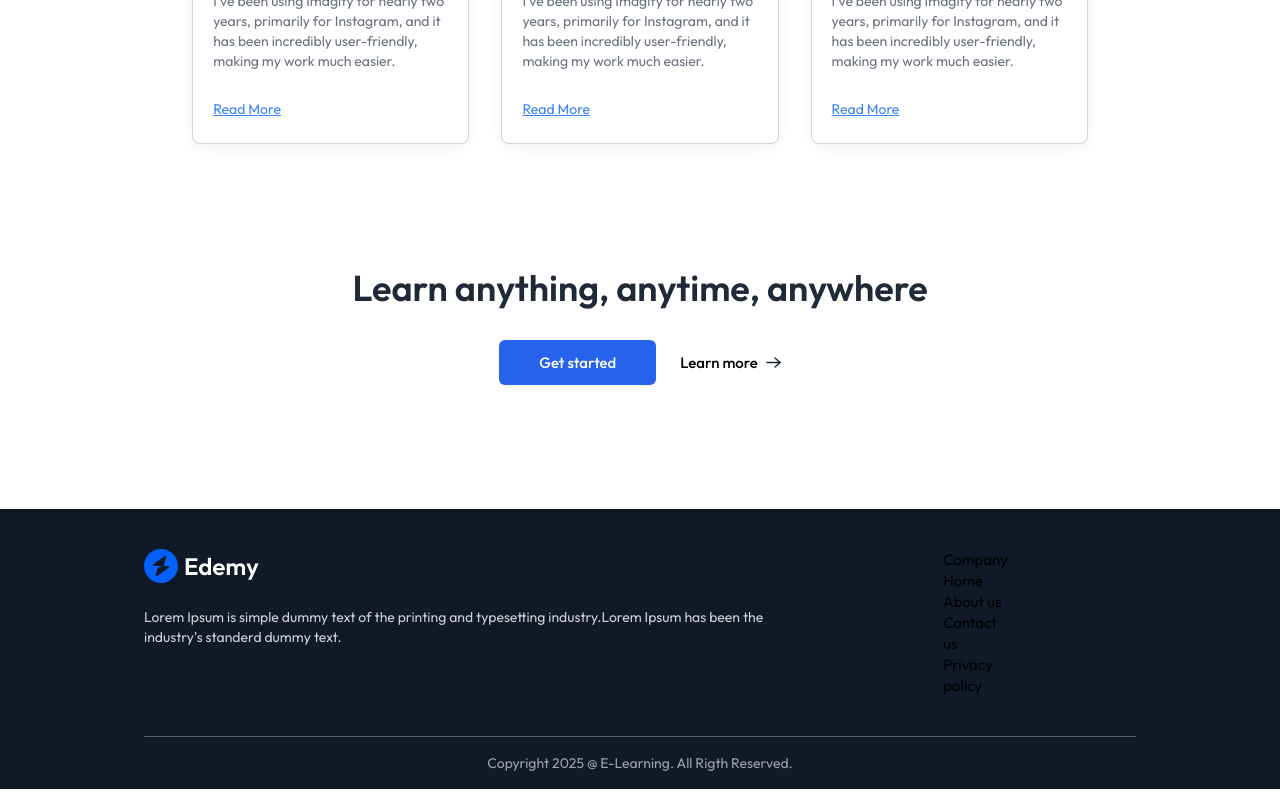
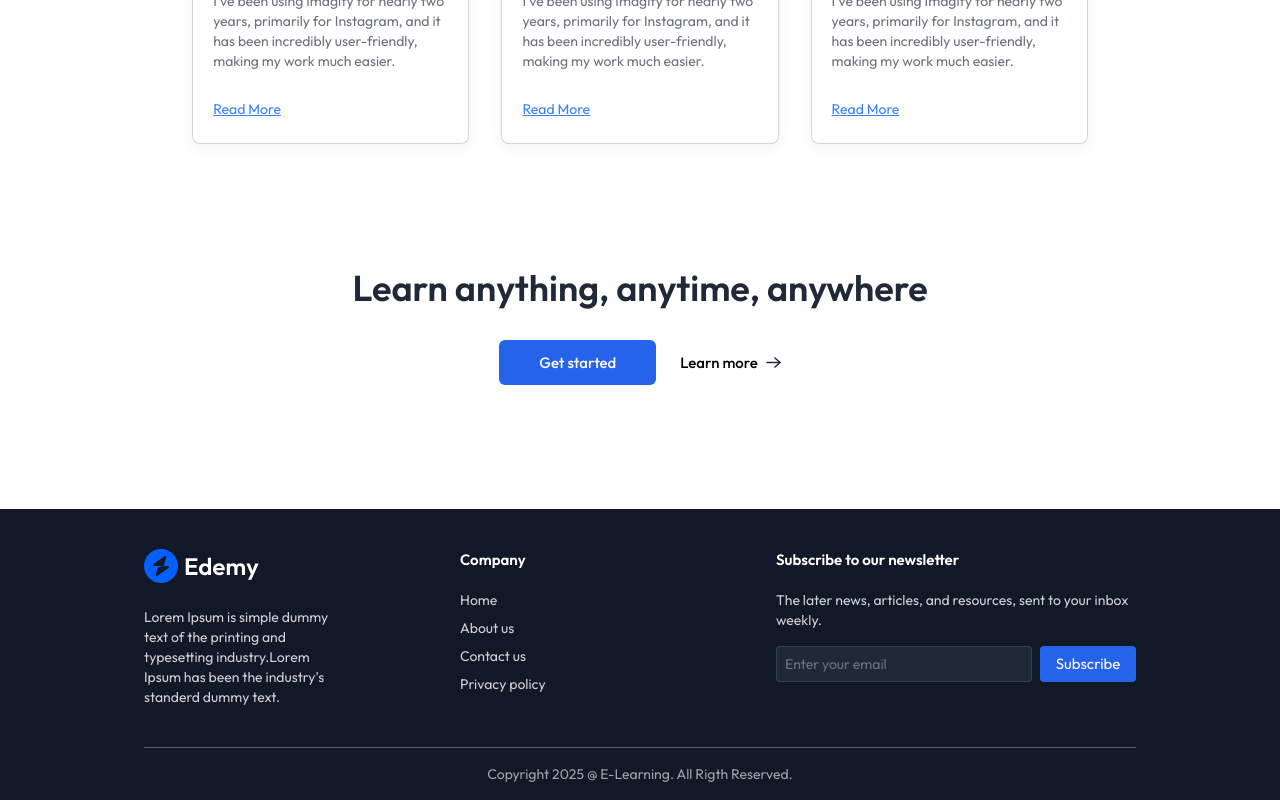
Before and after one commit to siddhiK92/E-learning, a React (Vite) app in the folder client/: page / in a window 1280 px wide. Shown: the part 2069-2869 px from the top of the page. Built offline with nearby package versions, Linux system fonts and the light colour scheme; no server answers.

Commit message:
create course-list page

```diff
--- a/client/src/components/student/CourseCard.jsx
+++ b/client/src/components/student/CourseCard.jsx
@@ -1,10 +1,10 @@
 import React, { useContext } from "react";
 import { assets } from "../../assets/assets";
-import { AppContext } from "../../context/AddContext";
+import { AddContext } from "../../context/AddContext";
 import { Link } from "react-router-dom";
 
 const CourseCard = ({ course }) => {
-  const { currency, calculateRating } = useContext(AppContext);
+  const { currency, calculateRating } = useContext(AddContext);
 
   const price = Number(course?.coursePrice || 0);
   const discount = Number(course?.courseDiscount || 0);
--- a/client/src/components/student/CoursesSection.jsx
+++ b/client/src/components/student/CoursesSection.jsx
@@ -1,10 +1,10 @@
 import React, { useContext } from "react";
 import { Link } from "react-router-dom";
-import { AppContext } from "../../context/AddContext";
+import { AddContext } from "../../context/AddContext";
 import CourseCard from "./CourseCard";
 
 const CoursesSection = () => {
-  const { allCourses } = useContext(AppContext);
+  const { allCourses } = useContext(AddContext);
 
   return (
     <div className="py-16 md:px-40 px-8">
--- a/client/src/components/student/Footer.jsx
+++ b/client/src/components/student/Footer.jsx
@@ -13,16 +13,24 @@ const Footer = () => {
           </p>
         </div>
 
-        <div className="flex flex-col md:">
-          <h2>Company</h2>
-          <ul>
+        <div className="flex flex-col md:items-start items-center w-full">
+          <h2 className="font-semibold text-white mb-5">Company</h2>
+          <ul className="flex md:flex-col w-full justify-between text-sm text-white/80 md:space-y-2">
             <li><a href="#">Home</a></li>
             <li><a href="#">About us</a></li>
             <li><a href="#">Contact us</a></li>
             <li><a href="#">Privacy policy</a></li>
           </ul>
         </div>
-        <div></div>
+        <div className="hidden md:flex flex-col items-start w-full">
+            <h2 className="font-semibold text-white mb-5">Subscribe to our newsletter</h2>
+            <p className="text-sm text-white/80">The later news, articles, and resources, sent to your inbox weekly.</p>
+            <div className="flex items-center gap-2 pt-4">
+              <input type="email" placeholder="Enter your email"
+              className="border border-gray-500/30 bg-gray-800 text-gray-500 placeholder-gray-500 outline-none w-64 h-9 rounded px-2 text-sm" />
+              <button className="bg-blue-600 w-24 h-9 text-white rounded">Subscribe</button>
+            </div>
+        </div>
       </div>
       <p className="py-4 text-center text-xs md:text-sm text-white/60">
         Copyright 2025 @ E-Learning. All Rigth Reserved.
--- a/client/src/components/student/Navbar.jsx
+++ b/client/src/components/student/Navbar.jsx
@@ -2,7 +2,7 @@ import React, { useContext } from "react";
 import { assets } from "../../assets/assets";
 import { Link } from "react-router-dom";
 import { useClerk, UserButton, useUser } from "@clerk/clerk-react";
-import { AppContext } from "../../context/AddContext";
+import { AddContext } from "../../context/AddContext";
 
 const Navbar = () => {
   const isCourseListPage = location.pathname.includes("/course-list");
@@ -10,7 +10,7 @@ const Navbar = () => {
   const { openSignIn } = useClerk();
   const { user } = useUser();
 
-  const { navigate, isEducator } = useContext(AppContext);
+  const { navigate, isEducator } = useContext(AddContext);
 
   return (
     <div
--- a/client/src/context/AddContext.jsx
+++ b/client/src/context/AddContext.jsx
@@ -2,9 +2,9 @@ import { createContext, useEffect, useState } from "react";
 import { dummyCourses } from "../assets/assets";
 import { useNavigate } from "react-router-dom";
 
-export const AppContext = createContext();
+export const AddContext = createContext();
 
-export const AppContexProvider = (props) => {
+export const AddContexProvider = (props) => {
   const currency = import.meta.env.VITE_CURRENCY;
 
   const navigate = useNavigate();
@@ -39,6 +39,6 @@ export const AppContexProvider = (props) => {
   };
 
   return (
-    <AppContext.Provider value={value}>{props.children}</AppContext.Provider>
+    <AddContext.Provider value={value}>{props.children}</AddContext.Provider>
   );
 };
--- a/client/src/main.jsx
+++ b/client/src/main.jsx
@@ -2,7 +2,7 @@ import React from "react";
 import { createRoot } from "react-dom/client";
 import "./index.css";
 import App from "./App.jsx";
-import { AppContexProvider } from "./context/AddContext.jsx";
+import { AddContexProvider } from "./context/AddContext.jsx";
 import { BrowserRouter } from "react-router-dom";
 import {ClerkProvider} from "@clerk/clerk-react"
 
@@ -19,9 +19,9 @@ if (!PUBLISHABLE_KEY) {
 createRoot(document.getElementById("root")).render(
   <BrowserRouter>
   <ClerkProvider  publishableKey={PUBLISHABLE_KEY} afterSignOutUrl='/'>
-    <AppContexProvider>
+    <AddContexProvider>
       <App />
-    </AppContexProvider>
+    </AddContexProvider>
   </ClerkProvider>
 
   </BrowserRouter>
--- a/client/src/pages/student/CoursesList.jsx
+++ b/client/src/pages/student/CoursesList.jsx
@@ -1,11 +1,74 @@
-import React from 'react'
+import React, { useEffect, useState, useContext } from 'react';
+import { AddContext } from '../../context/AddContext';
+import SearchBar from '../../components/student/SearchBar';
+import { useParams } from 'react-router-dom';
+import CourseCard from '../../components/student/CourseCard';
+import { assets } from '../../assets/assets';
+import Footer from '../../components/student/Footer';
 
 const CoursesList = () => {
+  const { navigate, allCourses } = useContext(AddContext);
+  const { input } = useParams();
+  const [filteredCourse, setFilteredCourse] = useState([]);
+
+  useEffect(() => {
+    if (allCourses && allCourses.length > 0) {
+      const tempCourses = [...allCourses];
+
+      if (input) {
+        setFilteredCourse(
+          tempCourses.filter(
+            (item) =>
+              item?.courseTitle
+                ?.toLowerCase()
+                .includes(input.toLowerCase())
+          )
+        );
+      } else {
+        setFilteredCourse(tempCourses);
+      }
+    }
+  }, [allCourses, input]);
+
   return (
     <div>
-      <h1>Courses List page</h1>
+      <div className='relative md:px-36 px-8 pt-20 text-left'>
+        <div className='flex md:flex-row flex-col gap-6 items-start justify-between w-full'>
+          <div>
+            <h1 className='text-4xl font-semibold text-gray-800'>
+              Course List
+            </h1>
+            <p className='text-gray-500'>
+              <span
+                className='text-blue-600 cursor-pointer'
+                onClick={() => navigate('/')}
+              >
+                Home
+              </span>{' '}
+              / <span> Course List</span>
+            </p>
+          </div>
+          <SearchBar data={input} />
+        </div>
+
+      { input && <div className='inline-flex items-center gap-4 px-4 py-2 border mt-8-mb-8 text-gray-600'>
+        <p>{input}</p>
+          <img src={assets.cross_icon} alt="" className='cursor-pointer' onClick={()=> navigate('/course-list')}/>
+      </div>
+
+
+      }
+
+
+        <div className='grid grid-cols-1 sm:grid-cols-2 md:grid-cols-3 lg:grid-cols-4 my-16 gap-3 px-2 md:p-0'>
+          {filteredCourse.map((course, index) => (
+            <CourseCard key={index} course={course} />
+          ))}
+        </div>
+      </div>
+      <Footer />
     </div>
-  )
-}
+  );
+};
 
-export default CoursesList
+export default CoursesList;
```
